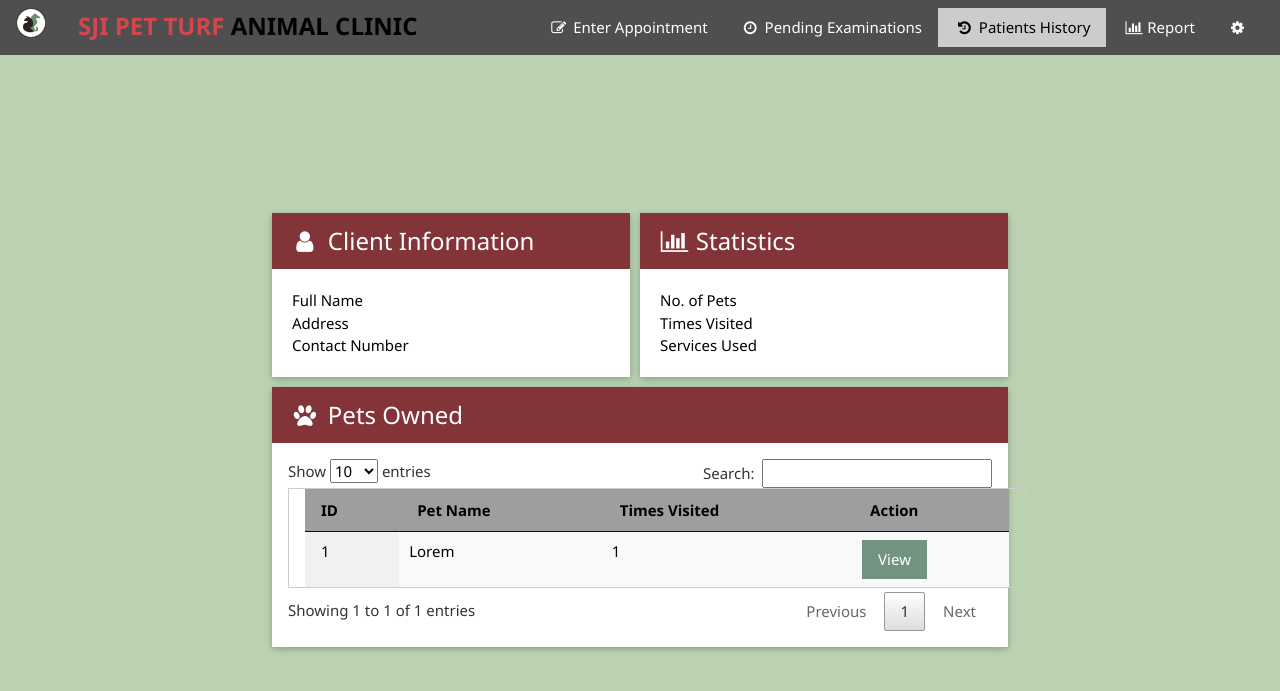
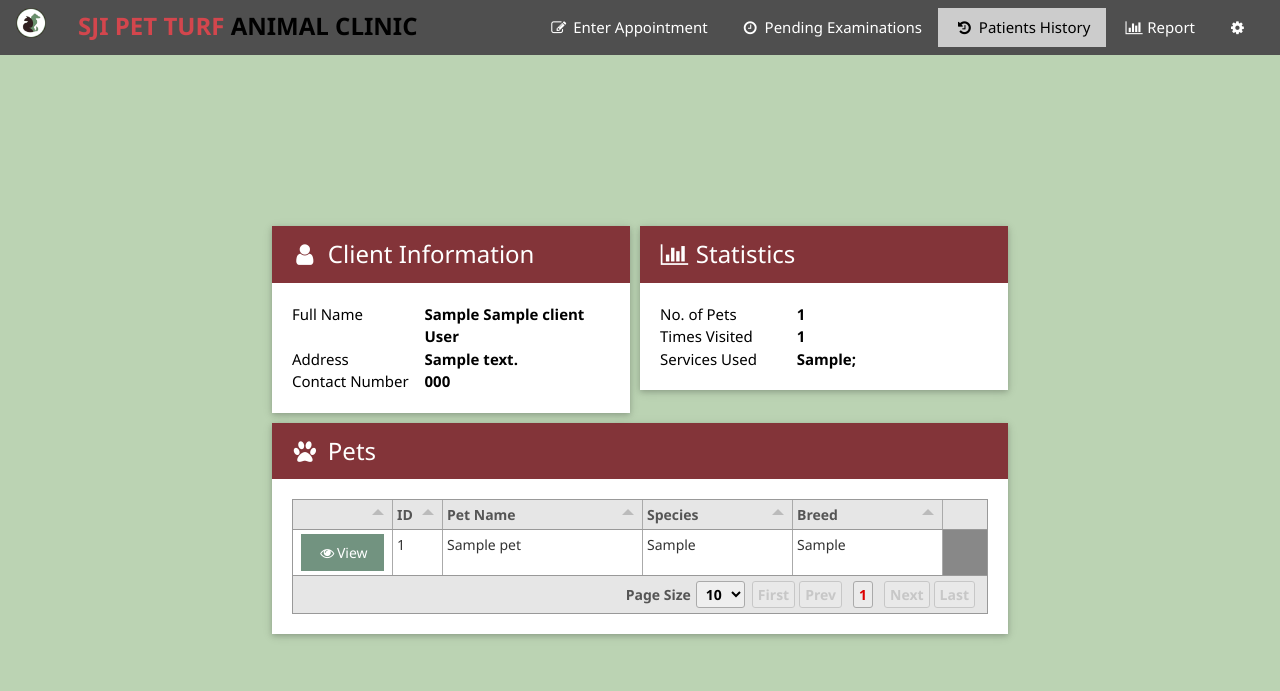
Before and after one commit to amaimasque/sjiclinic, a PHP site: page /viewclient.php?id=1 in a window 1280 px wide. Shown: the top 691 px of the page. Run offline with PHP 8.4, Linux system fonts and the light colour scheme; tables that the repository leaves empty or names only in its code hold one stand-in row (values such as "Sample post"); grey boxes are pictures that could not be loaded.

Commit message:
Patient history DONE (lacks view visit info)

```diff
--- a/viewclient.php
+++ b/viewclient.php
@@ -4,7 +4,7 @@
 
 <head>
 
-	<title>View pending examinations</title>
+	<title>Client Information</title>
 
 	<meta charset="utf-8">
 
@@ -14,7 +14,9 @@
 
 	<link rel="stylesheet" href="css/w3.css">
 
-	<link rel="stylesheet" href="css/jquery.dataTables.min.css"/>
+	<link rel="stylesheet" href="css/tabulator/tabulator.css"/>
+
+    <script type="text/javascript" src="js/tabulator/tabulator.js"></script>
 
 	<script type="text/javascript" src="js/jquery-3.3.1.js"></script>
 
@@ -38,6 +40,10 @@
 
 		}
 
+		#contnewinfo span{
+			font-weight: bold;
+		}
+
 		@media screen and (max-width: 676px){
 
 			#cont_all{
@@ -57,124 +63,18 @@
 	<?php
 
 		require("nav_admin.php");
+		include("db_connection.php");
+		$client_id = test_input($_GET['id']);
+		//$sql = "SELECT * FROM tbl_clients INNER JOIN tbl_pets ON tbl_pets.pet_owner_id=tbl_clients.client_id WHERE tbl_clients.client_id=".$client_id;
+		$sql = "SELECT * FROM tbl_clients WHERE client_id=".$client_id;
+		$result = mysqli_query($con,$sql);
+		$row = mysqli_fetch_array($result);
 
 	?>
-
-
-
-	<div class="w3-modal" id="modal_amount">
-
-		<div class="w3-modal-content" style="width: 30%">
-
-			<header class="w3-container" style="background-color: #729380">
-
-		      <span onclick="document.getElementById('modal_amount').style.display='none'" class="w3-button w3-display-topright">&times;</span>
-
-		      <h4>Enter Amount</h4>
-
-		    </header>
-
-		    <div class="w3-container" style="padding: 20px">
-
-		    	<form action="" method="POST" id="form_diagnosis">
-
-		    		<div class="w3-row">
-
-		    			<div class="w3-col l12 m12 s12 w3-left-align">
-
-		    				<label>Amount Due</label>
-
-		    				<input class="w3-input" type="text" name="consultation_diagnosis_urine" id="consultation_diagnosis_urine">
-
-		    			</div>
-
-		    		</div>
-
-		    		<div class="w3-row">
-
-		    			<div class="w3-col l6 m6 s6 w3-left-align">
-
-		    				<label>Amount Given</label>
-
-		    				<input class="w3-input" type="text" name="consultation_diagnosis_urine" id="consultation_diagnosis_urine">
-
-		    			</div>
-
-		    			<div class="w3-col l6 m6 s6 w3-left-align">
-
-		    				<label>Change</label>
-
-		    				<input class="w3-input" type="text" name="consultation_diagnosis_urine" id="consultation_diagnosis_urine">
-
-		    			</div>
-
-		    		</div>
-
-		    	</form>
-
-		    </div>
-
-		    <div class="w3-container w3-center">
-
-		    	<div class="w3-bar">
-
-			    	<button class="w3-button w3-border" onclick="document.getElementById('modal_amount').style.display='none'">CANCEL</button>
-
-			    	<a class="w3-button w3-border">SAVE</a>
-
-			    </div>
-
-			</div>
-
-		</div>
-
-	</div>
-
-
-
-	<div class="w3-modal" id="modal_delete">
-
-		<div class="w3-modal-content" style="width: 30%">
-
-			<header class="w3-container" style="background-color: #729380">
-
-		      <span onclick="document.getElementById('modal_delete').style.display='none'" class="w3-button w3-display-topright">&times;</span>
-
-		      <h4>Confirm</h4>
-
-		    </header>
-
-		    <div class="w3-container" style="padding: 20px">
-
-		    	<p>You are about to delete pending examination. Are you sure?</p>
-
-		    </div>
-
-		    <div class="w3-container w3-center">
-
-		    	<div class="w3-bar">
-
-			    	<button class="w3-button w3-border" onclick="document.getElementById('modal_delete').style.display='none'">NO</button>
-
-			    	<a class="w3-button w3-border">YES</a>
-
-			    </div>
-
-			</div>
-
-		</div>
-
-	</div>
-
-
-
-
 
 	<div id="cont_all" style="margin-top: 50px;">
 
 		<div class="w3-container">
-
-
 
 			<div class="w3-cell-row" id="contnewinfo">
 
@@ -190,31 +90,46 @@
 
 						<div class="w3-container" style="padding: 20px;">
 
-							<div class="w3-cell-row">
+							<div class="w3-row">
 
-								<div class="w3-cell ">
+								<div class="w3-col l5 m5 s4">
 
 									<label>Full Name</label>
+
+								</div>
+								<div class="w3-col l7 m7 s8">
+
+									<span><?php echo $row['client_firstname']." ".$row['client_middlename']." ".$row['client_lastname'] ?></span>
 
 								</div>
 
 							</div>
 
-							<div class="w3-cell-row">
+							<div class="w3-row">
 
-								<div class="w3-cell">
+								<div class="w3-col l5 m5 s4">
 
 									<label>Address</label>
+
+								</div>
+								<div class="w3-col l7 m7 s8">
+
+									<span><?php echo $row['client_address'] ?></span>
 
 								</div>
 
 							</div>
 
-							<div class="w3-cell-row">
+							<div class="w3-row">
 
-								<div class="w3-cell">
+								<div class="w3-col l5 m5 s4">
 
 									<label>Contact Number</label>
+
+								</div>
+								<div class="w3-col l7 m7 s8">
+
+									<span><?php echo $row['client_contactnumber'] ?></span>
 
 								</div>
 
@@ -238,31 +153,46 @@
 
 						<div class="w3-container" style="padding: 20px;">
 
-							<div class="w3-cell-row">
+							<div class="w3-row">
 
-								<div class="w3-cell">
+								<div class="w3-col l5 m5 s4">
 
 									<label>No. of Pets</label>
+
+								</div>
+								<div class="w3-col l7 m7 s8">
+
+									<span id="no_of_pets"></span>
 
 								</div>
 
 							</div>
 
-							<div class="w3-cell-row">
+							<div class="w3-row">
 
-								<div class="w3-cell">
+								<div class="w3-col l5 m5 s4">
 
 									<label>Times Visited</label>
+
+								</div>
+								<div class="w3-col l7 m7 s8">
+
+									<span id="times_visited"></span>
 
 								</div>
 
 							</div>
 
-							<div class="w3-cell-row">
+							<div class="w3-row">
 
-								<div class="w3-cell multiplecol">
+								<div class="w3-col l5 m5 s4">
 
 									<label>Services Used</label>
+
+								</div>
+								<div class="w3-col l7 m7 s8">
+
+									<span id="services_used"></span>
 
 								</div>
 
@@ -276,55 +206,17 @@
 
 			</div>
 
-			<div id="cont_pets" style="background: white; margin-top: 10px">
+			<div class="w3-card">
 
-				<div class="w3-card">
+				<div class="w3-container w3-green">
 
-					<div class="w3-container w3-green">
+					<h3><i class="demo-icon icon-pet"></i> Pets</h3>
 
-						<h3><i class="demo-icon icon-pet"></i> Pets Owned</h3>
+				</div>
 
-					</div>
+				<div class="w3-container" style="padding: 20px;">
 
-					<div class="w3-container w3-padding-16">
-
-						<table id="example" class="display w3-table w3-border w3-striped w3-container" style="width:100%">
-
-							<thead>
-
-								<tr>
-
-									<th>ID</th>
-
-									<th>Pet Name</th>
-
-									<th>Times Visited</th>
-
-									<th>Action</th>
-
-								</tr>
-
-							</thead>
-
-							<tbody>
-
-								<tr>
-
-									<td>1</td>
-
-									<td>Lorem</td>
-
-									<td>1</td>
-
-									<td><a href="viewpet.php" class="w3-btn w3-text-white" style="background: #729380" style="width: 200px"><i class="fa fa-eye"></i> View</a></td>
-
-								</tr>
-
-							</tbody>
-
-						</table>
-
-					</div>
+					<div id="tbl_pets"></div>
 
 				</div>
 
@@ -344,15 +236,92 @@
 
 		$(document).ready(function(){
 
+			<?php
+				$sql = "SELECT * FROM tbl_clients INNER JOIN tbl_pets ON tbl_pets.pet_owner_id=tbl_clients.client_id WHERE tbl_clients.client_id=$client_id";
+
+				$result = mysqli_query($con,$sql);
+			?>
+				document.getElementById("no_of_pets").innerHTML = <?php echo mysqli_num_rows($result) ?>;
+
+			<?php
+
+				$sql = "SELECT * FROM tbl_clients INNER JOIN tbl_pets ON tbl_pets.pet_owner_id=tbl_clients.client_id INNER JOIN tbl_service ON tbl_service.patient_id=tbl_pets.pet_id WHERE tbl_clients.client_id=$client_id AND tbl_service.service_del!=1 AND tbl_service.service_date IS NOT NULL";
+				$result = mysqli_query($con,$sql);
+			?>
+				document.getElementById("times_visited").innerHTML = <?php echo mysqli_num_rows($result) ?>;
+				var services = "";
+
+			<?php
+				while ($row = mysqli_fetch_array($result)) {
+
+			?>
+					if (services.search("<?php echo ucfirst($row['service_type']) ?>")==-1) {
+						services += "<?php echo ucfirst($row['service_type']) ?>"+"; ";
+					}
+			<?php
+				}
+			?>
+				document.getElementById("services_used").innerHTML = services;
+
 			$("#history").addClass("button_active");
 
-			$('#example').DataTable();
+			var btn_view = function(cell, formatterParams){ //plain text value
+                 return "<button class='demo-icon icon-view w3-btn w3-text-white' style='background: #729380'>View</button>";
+            };
+
+            var tabledata = [
+
+                //table data for View By Clients
+                <?php
+                	$sql = "SELECT * FROM tbl_pets WHERE pet_owner_id=".$client_id;
+                	$result = mysqli_query($con, $sql);
+                	$novisits = 0;
+                	while($row = mysqli_fetch_array($result)){
+                		$sql2 = "SELECT * FROM tbl_service WHERE patient_id=".$row['pet_id']." AND service_del!=1";
+                		$result2 = mysqli_query($con, $sql2);
+                ?>
+
+             	{
+                id: "<?php echo $row['pet_id']; ?>",
+                petname: "<?php echo $row['pet_name']; ?>",
+                petspec: "<?php echo $row['pet_species']; ?>",
+                petbreed: "<?php echo $row['pet_breed']; ?>",
+                novisits: <?php echo mysqli_num_rows($result2) ?>
+            	},
+
+                <?php
+                	}
+                ?>
+            ];
+
+			var table = new Tabulator("#tbl_pets", {
+                height:"100%",
+             	data:tabledata, //assign data to table
+             	placeholder:"No Data Available",
+             	pagination:"local",
+                paginationSize:10,
+                paginationSizeSelector:[3, 6, 8, 10],
+                responsiveLayout:"hide",
+             	columns:[ //Define Table Columns
+                    //table data for View By Clients
+
+                    {formatter:btn_view, width:100, align:"center", cellClick:function(e, cell){
+                        window.open("viewpet.php?id=" + cell.getRow().getData().id, "_blank");
+                    }},
+             	    {title:"ID", field:"id", width:50, responsive:0, sorter:"number"},
+            	 	{title:"Pet Name", field:"petname", width:200, responsive:0, sorter:"string"},
+            	 	{title:"Species", field:"petspec", width:150, responsive:0, sorter:"string"},
+            	 	{title:"Breed", field:"petbreed", width:150, responsive:0, sorter:"string"},
+            	 	{title:"Visits", field:"novisits", align:"left", width:100, widthGrow:2, sorter:"number", responsive:1},
+
+             	],
+            });
 
 		});
 
 	</script>
 
-	<script type="text/javascript" src="js/jquery.dataTables.min.js"></script>
+	<?php include("closedb_connection.php"); ?>
 
 </body>
 
```
Also changed, not shown: history.php (+7 -19 lines), viewpet.php (+212 -99 lines).
